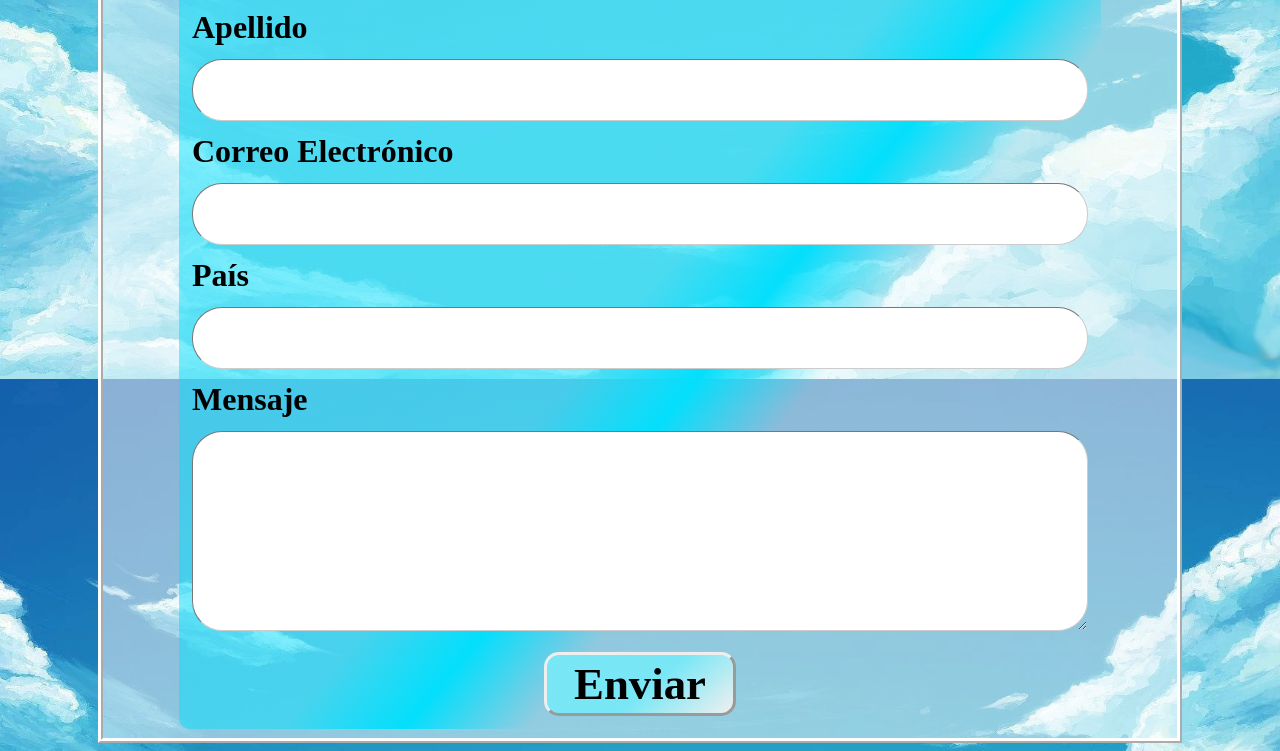
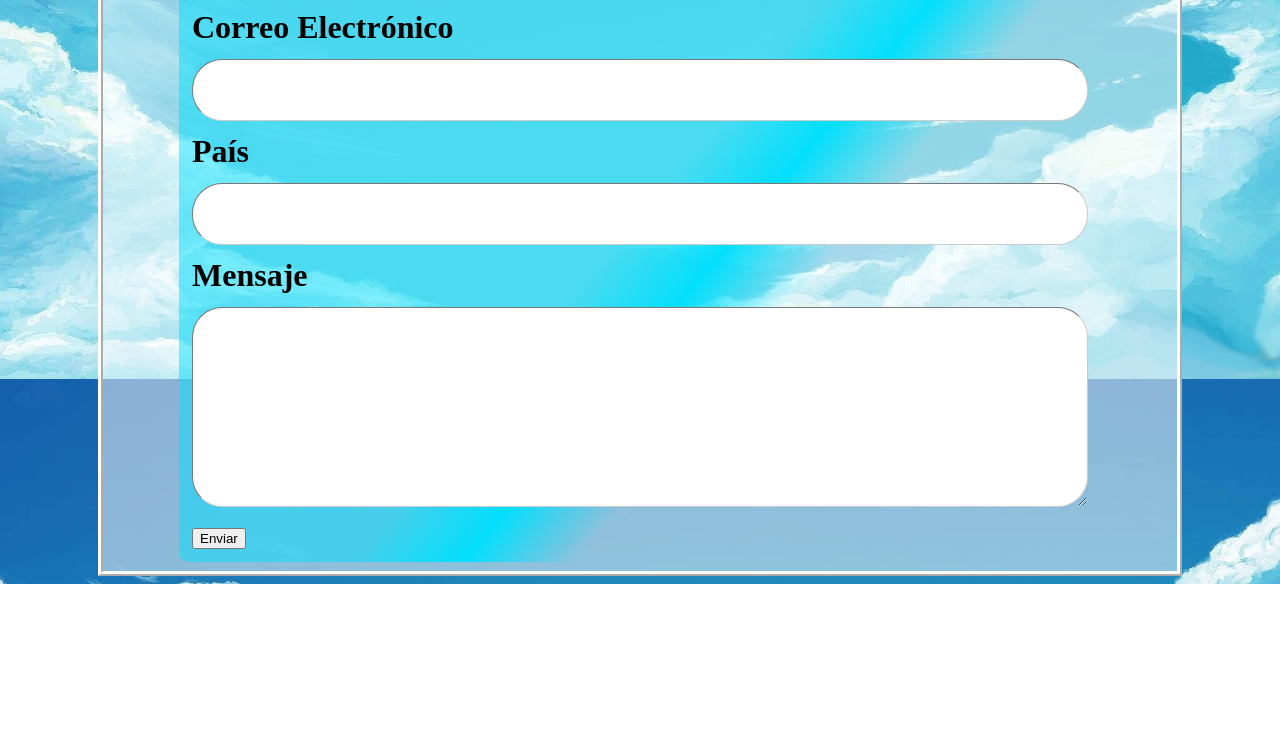
Before and after one commit to lameuel/lameuel.github.io, a plain HTML site: page contactanos.html in a window 1280 px wide. Shown: the part 421-1172 px from the top of the page. After the commit the page ends 1005 px from the top, so only its background shows below. Drawn offline with Linux system fonts and the light colour scheme.

Commit message:
Update contactanos.html

```diff
--- a/contactanos.html
+++ b/contactanos.html
@@ -121,10 +121,7 @@
 					<input type="hidden" name="_next" value="https://librodejesucristo.org/thankyou.html">
 
     				<label for="fname">Nombre</label>
-    				<input type="text" id="fname" name="Nombre" placeholder="">
-
-    				<label for="lname">Apellido</label>
-    				<input type="text" id="lname" name="Apellido" placeholder="">
+    				<input type="text" id="fname" name="Nombre" placeholder="" required>
 
 					<label for="email">Correo Electrónico</label>
 					<input type="email" name="email" placeholder="">
@@ -133,9 +130,9 @@
     				<input type="text" id="country" name="País">
 
     				<label for="subject">Mensaje</label>
-    				<textarea id="message" name="Mensaje" placeholder="" style="height:200px"></textarea>
+    				<textarea id="message" name="Mensaje" placeholder="" style="height:200px" required></textarea>
 
-    				<input type="submit" value="Enviar" style="display: block;">
+    				<button type="submit" style="display: block;">Enviar</button>
 
   					</form>
 				</div>
```
